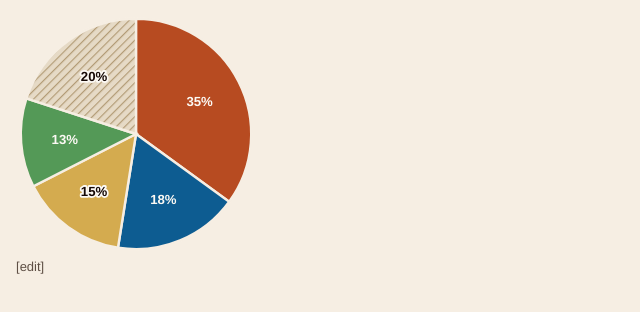
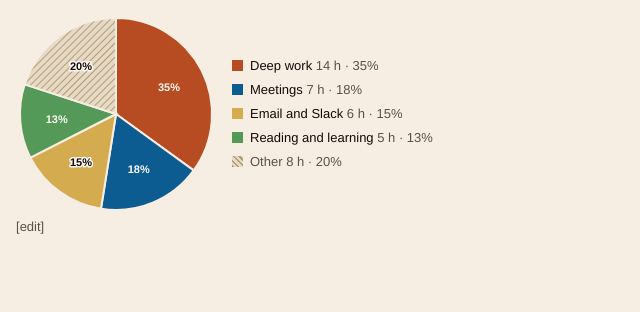
Before and after one commit to benpomeranz/benpomeranz.github.io, a plain HTML site: page w/19127bd07fbb2940.html in a window 1280 px wide. Both pictures are taken after a click on the button "Done". Shown: the whole page, without its empty margins (0-640 px from the left). Drawn offline with Linux system fonts and the light colour scheme.

Commit message:
w: add a key beside the pie in view mode
Co-Authored-By: Claude Opus 5.5 <noreply@anthropic.com>

```diff
--- a/w/19127bd07fbb2940.html
+++ b/w/19127bd07fbb2940.html
@@ -177,7 +177,7 @@
 
   .head-right { display: flex; flex-wrap: wrap; align-items: baseline; gap: 6px 14px; }
 
-  /* Present mode: only the pie. Slices name themselves on hover; [edit] sits under the pie, clear of
+  /* Present mode: the pie with its key on the right. Slices name themselves on hover; [edit] sits under the pie, clear of
      Notion's embed controls (top right), and shows on hover or after any click or tap. */
   .linkish { font: inherit; border: 0; background: transparent; padding: 0; color: var(--ink-soft); cursor: pointer; }
   .linkish::before { content: "["; }
@@ -189,10 +189,18 @@
     .edit-corner { transition: opacity 120ms ease; }
   }
 
-  .wrap[data-mode="present"] { max-width: 240px; gap: 4px; }
+  .key { display: none; margin: 0; padding: 0; list-style: none; gap: 6px; font-size: 13px; min-width: 0; }
+  .key li { display: grid; grid-template-columns: 11px minmax(0, 1fr); gap: 7px; align-items: start; }
+  .key .swatch { width: 11px; height: 11px; margin-top: 3px; }
+  .key-label { min-width: 0; overflow-wrap: break-word; }
+  .key-other .key-name { color: var(--ink-soft); }
+  .key-value { color: var(--ink-soft); white-space: nowrap; }
+
+  .wrap[data-mode="present"] { max-width: 520px; gap: 4px; }
   .wrap[data-mode="present"] .head,
   .wrap[data-mode="present"] .table { display: none; }
-  .wrap[data-mode="present"] .body { grid-template-columns: minmax(0, 1fr); }
+  .wrap[data-mode="present"] .body { grid-template-columns: minmax(0, 200px) minmax(130px, 1fr); align-items: center; gap: 16px; }
+  .wrap[data-mode="present"] .key { display: grid; }
   .wrap[data-mode="present"] .edit-corner { display: block; }
   .wrap[data-mode="present"]:hover .edit-corner,
   .wrap[data-mode="present"].touched .edit-corner,
@@ -247,6 +255,8 @@
       <p class="limit" id="limit" hidden>Five categories is the limit, so the slices stay easy to tell apart.</p>
       <p class="note" id="note" hidden>These are example hours. Type over them. Your changes are saved in this browser.</p>
     </div>
+
+    <ul class="key" id="key" aria-label="Key"></ul>
   </div>
 
   <button type="button" class="linkish edit-corner" id="edit">edit</button>
@@ -274,6 +284,7 @@
       wrap: document.getElementById("wrap"),
       present: document.getElementById("present"),
       edit: document.getElementById("edit"),
+      key: document.getElementById("key"),
       summary: document.getElementById("summary"),
       slices: document.getElementById("slices"),
       labels: document.getElementById("labels"),
@@ -491,9 +502,45 @@
       els.limit.hidden = !els.add.disabled;
       els.note.hidden = !state.isExample;
       drawPie();
+      drawKey();
     }
 
-    // Edit mode shows the full editor; present mode shows only the pie.
+    // The present-mode key: one line per slice, in the pie's order.
+    function drawKey() {
+      const { otherHours, denominator } = computeSplit();
+      const entries = state.categories
+        .filter((c) => c.hours > 0)
+        .map((c) => ({ name: displayName(c), hours: c.hours, slot: c.slot }));
+      if (otherHours > 0) entries.push({ name: "Other", hours: otherHours, slot: null });
+
+      els.key.replaceChildren(
+        ...entries.map((entry) => {
+          const item = document.createElement("li");
+          const swatch = document.createElement("span");
+          swatch.className = "swatch";
+          swatch.setAttribute("aria-hidden", "true");
+          if (entry.slot === null) {
+            item.className = "key-other";
+            swatch.classList.add("other");
+          } else {
+            swatch.style.background = `var(--s${entry.slot})`;
+          }
+          const name = document.createElement("span");
+          name.className = "key-name";
+          name.textContent = entry.name;
+          const value = document.createElement("span");
+          value.className = "key-value";
+          value.textContent = `${formatHours(entry.hours)} h · ${shareText(entry.hours, denominator)}`;
+          const label = document.createElement("span");
+          label.className = "key-label";
+          label.append(name, "  ", value);
+          item.append(swatch, label);
+          return item;
+        })
+      );
+    }
+
+    // Edit mode shows the full editor; present mode shows the pie and its key.
     function loadMode() {
       try {
         const saved = localStorage.getItem(MODE_KEY);
```
